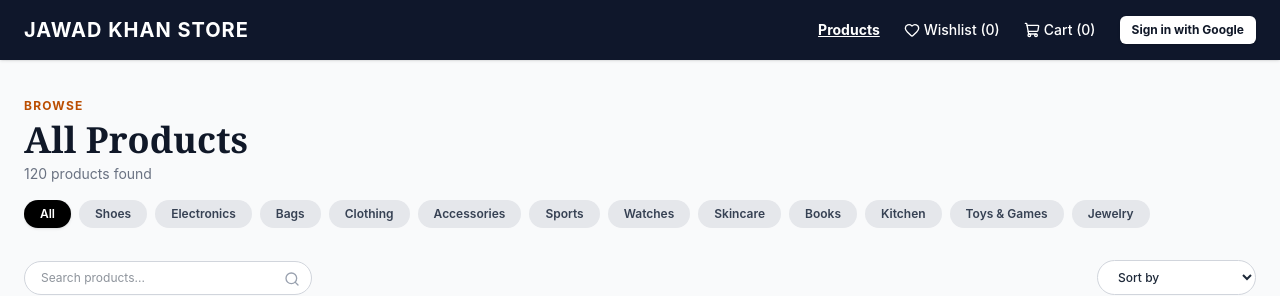
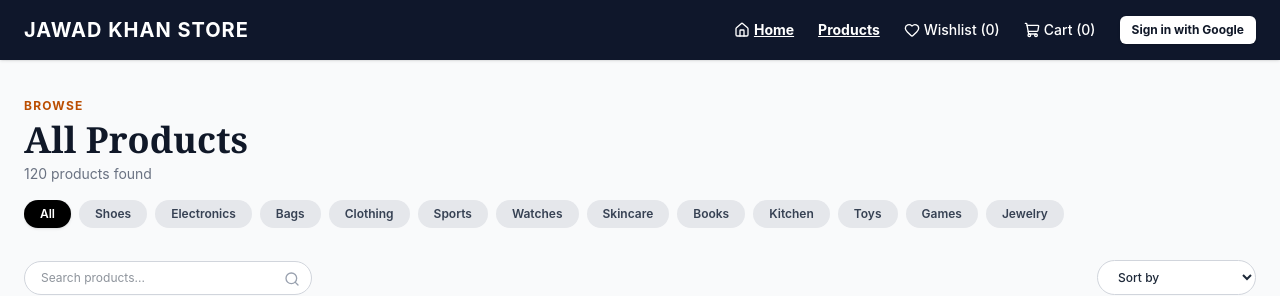
Before and after one commit to ranajawadkhan/Jawad-Khan-Store, a React (Vite) app in the folder client/: page / in a window 1280 px wide. Shown: the top 296 px of the page. Built offline with nearby package versions, Linux system fonts and the light colour scheme; the HTML template or start-up script is replaced by a standard one.

Commit message:
Updated navbar with Home button and category updates

```diff
--- a/client/src/App.jsx
+++ b/client/src/App.jsx
@@ -1,12 +1,11 @@
 import React, { useState } from 'react';
-import { Heart, ShoppingCart, Trash2, Plus, Minus, Search, CheckCircle, CreditCard, DollarSign } from 'lucide-react';
+import { Heart, ShoppingCart, Trash2, Plus, Minus, Search, CheckCircle, CreditCard, DollarSign, Home } from 'lucide-react';
 import { auth, provider, signInWithPopup, signOut } from './firebase';
 
 const categories = [
-  "All", "Shoes", "Electronics", "Bags", "Clothing", "Accessories", "Sports", "Watches", "Skincare", "Books", "Kitchen", "Toys & Games", "Jewelry"
+  "All", "Shoes", "Electronics", "Bags", "Clothing", "Sports", "Watches", "Skincare", "Books", "Kitchen", "Toys", "Games", "Jewelry"
 ];
 
-// Expanded product list with at least 10 products per main category
 const initialProducts = [
   // --- SHOES (10 Types) ---
   { id: 101, name: "Nike Air Max Stealth Black", category: "Shoes", price: 129.99, description: "Running Shoes - Lightweight breathable mesh.", image: "https://images.unsplash.com/photo-1542291026-7eec264c27ff?w=500" },
@@ -80,18 +79,6 @@ const initialProducts = [
   { id: 609, name: "Fitness Tracker Slim Band", category: "Watches", price: 34.99, description: "Fitness Bands - Step counter sleep monitor band.", image: "https://images.unsplash.com/photo-1575311373937-040b8e1fd5b6?w=500" },
   { id: 610, name: "Diver Style Waterproof Watch 200m", category: "Watches", price: 169.99, description: "Diving Watches - Rotating bezel luminescence watch.", image: "https://images.unsplash.com/photo-1548036328-c9fa89d128fa?w=500" },
 
-  // --- ACCESSORIES (10 Types) ---
-  { id: 701, name: "UV Protection Aviator Sunglasses", category: "Accessories", price: 29.99, description: "Sunglasses - Metal frame polarized glasses.", image: "https://images.unsplash.com/photo-1511499767150-a48a237f0083?w=500" },
-  { id: 702, name: "Genuine Leather RFID Wallet", category: "Accessories", price: 24.99, description: "Wallets - Bi-fold leather card holder wallet.", image: "https://images.unsplash.com/photo-1627123424574-724758594e93?w=500" },
-  { id: 703, name: "Reversible Leather Belt", category: "Accessories", price: 19.99, description: "Belts - Black/Brown dual side dress belt.", image: "https://images.unsplash.com/photo-1553062407-98eeb64c6a62?w=500" },
-  { id: 704, name: "Winter Knit Beanie Cap", category: "Accessories", price: 14.99, description: "Caps & Hats - Soft warm wool beanie.", image: "https://images.unsplash.com/photo-1576871337632-b9aef4c17ab9?w=500" },
-  { id: 705, name: "Adjustable Baseball Cap", category: "Accessories", price: 16.99, description: "Caps - Cotton sun visor casual cap.", image: "https://images.unsplash.com/photo-1588850561407-ed78c282e89b?w=500" },
-  { id: 706, name: "100% Cashmere Winter Scarf", category: "Accessories", price: 34.99, description: "Scarves - Soft warm neck wrap scarf.", image: "https://images.unsplash.com/photo-1520903920243-00d872a2d1c9?w=500" },
-  { id: 707, name: "Touchscreen Winter Leather Gloves", category: "Accessories", price: 27.99, description: "Gloves - Thermal lined phone compatible gloves.", image: "https://images.unsplash.com/photo-1542291026-7eec264c27ff?w=500" },
-  { id: 708, name: "Stainless Steel Keyring Organizer", category: "Accessories", price: 9.99, description: "Keychains - Compact multi-key clip holder.", image: "https://images.unsplash.com/photo-1584917865442-de89df76afd3?w=500" },
-  { id: 709, name: "Blue Light Blocking Glasses", category: "Accessories", price: 21.99, description: "Eyewear - Computer screen eye strain protection glasses.", image: "https://images.unsplash.com/photo-1572635196237-14b3f281503f?w=500" },
-  { id: 710, name: "Silver Cufflinks & Tie Clip Set", category: "Accessories", price: 29.99, description: "Formal Accessories - Gift box suit accessories.", image: "https://images.unsplash.com/photo-1599643478518-a784e5dc4c8f?w=500" },
-
   // --- SKINCARE (10 Types) ---
   { id: 801, name: "Hydrating Facial Moisturizer", category: "Skincare", price: 24.99, description: "Moisturizers - Deep moisture hyaluronic cream.", image: "https://images.unsplash.com/photo-1556228720-195a672e8a03?w=500" },
   { id: 802, name: "Vitamin C Brightening Serum", category: "Skincare", price: 29.99, description: "Serums - Anti-aging dark spot serum.", image: "https://images.unsplash.com/photo-1620916566398-39f1143ab7be?w=500" },
@@ -128,29 +115,41 @@ const initialProducts = [
   { id: 1009, name: "Glass Meal Prep Food Containers (5 Pack)", category: "Kitchen", price: 31.99, description: "Storage - Airtight leak-proof glass boxes.", image: "https://images.unsplash.com/photo-1584992236310-6edddc08acff?w=500" },
   { id: 1010, name: "Stainless Steel Electric Kettle 1.7L", category: "Kitchen", price: 29.99, description: "Appliances - Quick boil automatic shutoff kettle.", image: "https://images.unsplash.com/photo-1594212699903-ec8a3eca50f6?w=500" },
 
-  // --- TOYS & GAMES (10 Types) ---
-  { id: 1101, name: "Speed Rubik's Cube 3x3", category: "Toys & Games", price: 14.99, description: "Puzzles - Smooth rotating brain puzzle cube.", image: "https://images.unsplash.com/photo-1563089145-599997674d42?w=500" },
-  { id: 1102, name: "Remote Control High-Speed Off-Road Car", category: "Toys & Games", price: 49.99, description: "RC Toys - 4WD rechargeable monster truck.", image: "https://images.unsplash.com/photo-1594787318286-3d835c1d207f?w=500" },
-  { id: 1103, name: "Wooden Chess Set Board Game", category: "Toys & Games", price: 29.99, description: "Board Games - Handcrafted folding magnetic chess.", image: "https://images.unsplash.com/photo-1529699211952-734e80c4d42b?w=500" },
-  { id: 1104, name: "Classic Building Bricks Set (500 Pcs)", category: "Toys & Games", price: 39.99, description: "Building Toys - Creative block construction kit.", image: "https://images.unsplash.com/photo-1587654780291-39c9404d746b?w=500" },
-  { id: 1105, name: "Mini Indoor Basketball Hoop Set", category: "Toys & Games", price: 21.99, description: "Indoor Play - Over the door mini basket hoop.", image: "https://images.unsplash.com/photo-1519861531473-9200262188bf?w=500" },
-  { id: 1106, name: "HD Camera Mini Quadcopter Drone", category: "Toys & Games", price: 79.99, description: "Drones - Easy fly foldable beginner drone.", image: "https://images.unsplash.com/photo-1527977966376-1c8408f9f108?w=500" },
-  { id: 1107, name: "Soft Plush Teddy Bear 12-Inch", category: "Toys & Games", price: 16.99, description: "Plush - Ultra soft cuddly stuffed animal toy.", image: "https://images.unsplash.com/photo-1559454403-b8fb88521f11?w=500" },
-  { id: 1108, name: "Classic Family Card Game Pack", category: "Toys & Games", price: 9.99, description: "Card Games - Party game fun for kids & adults.", image: "https://images.unsplash.com/photo-1611891487122-207579d67d98?w=500" },
-  { id: 1109, name: "Water Blaster Squirt Gun", category: "Toys & Games", price: 12.99, description: "Outdoor Toys - Summer pool beach water toy.", image: "https://images.unsplash.com/photo-1530103862676-de8c9debad1d?w=500" },
-  { id: 1110, name: "Educational Science Microscope Kit", category: "Toys & Games", price: 34.99, description: "STEM Toys - Beginner lab microscope for kids.", image: "https://images.unsplash.com/photo-1532094349884-543bc11b234d?w=500" },
+  // --- TOYS (10 Types) ---
+  { id: 1101, name: "Classic Building Bricks Set (500 Pcs)", category: "Toys", price: 39.99, description: "Building Toys - Creative block construction kit.", image: "https://images.unsplash.com/photo-1587654780291-39c9404d746b?w=500" },
+  { id: 1102, name: "Remote Control High-Speed Off-Road Car", category: "Toys", price: 49.99, description: "RC Toys - 4WD rechargeable monster truck.", image: "https://images.unsplash.com/photo-1594787318286-3d835c1d207f?w=500" },
+  { id: 1103, name: "Soft Plush Teddy Bear 12-Inch", category: "Toys", price: 16.99, description: "Plush - Ultra soft cuddly stuffed animal toy.", image: "https://images.unsplash.com/photo-1559454403-b8fb88521f11?w=500" },
+  { id: 1104, name: "HD Camera Mini Quadcopter Drone", category: "Toys", price: 79.99, description: "Drones - Easy fly foldable beginner drone.", image: "https://images.unsplash.com/photo-1527977966376-1c8408f9f108?w=500" },
+  { id: 1105, name: "Educational Science Microscope Kit", category: "Toys", price: 34.99, description: "STEM Toys - Beginner lab microscope for kids.", image: "https://images.unsplash.com/photo-1532094349884-543bc11b234d?w=500" },
+  { id: 1106, name: "Water Blaster Squirt Gun", category: "Toys", price: 12.99, description: "Outdoor Toys - Summer pool beach water toy.", image: "https://images.unsplash.com/photo-1530103862676-de8c9debad1d?w=500" },
+  { id: 1107, name: "Mini Indoor Basketball Hoop Set", category: "Toys", price: 21.99, description: "Indoor Play - Over the door mini basket hoop.", image: "https://images.unsplash.com/photo-1519861531473-9200262188bf?w=500" },
+  { id: 1108, name: "Die-Cast Race Car Collection (5 Pack)", category: "Toys", price: 18.99, description: "Vehicles - Metallic mini racing cars set.", image: "https://images.unsplash.com/photo-1594787318286-3d835c1d207f?w=500" },
+  { id: 1109, name: "Interactive Robot Toy with Lights & Sound", category: "Toys", price: 29.99, description: "Electronic Toys - Dancing programmable robot.", image: "https://images.unsplash.com/photo-1563089145-599997674d42?w=500" },
+  { id: 1110, name: "Kids Wooden Musical Xylophone", category: "Toys", price: 15.99, description: "Musical Toys - Rainbow colored sound instrument.", image: "https://images.unsplash.com/photo-1512820790803-83ca734da794?w=500" },
+
+  // --- GAMES (10 Types) ---
+  { id: 1201, name: "Speed Rubik's Cube 3x3", category: "Games", price: 14.99, description: "Puzzles - Smooth rotating brain puzzle cube.", image: "https://images.unsplash.com/photo-1563089145-599997674d42?w=500" },
+  { id: 1202, name: "Wooden Chess Set Board Game", category: "Games", price: 29.99, description: "Board Games - Handcrafted folding magnetic chess.", image: "https://images.unsplash.com/photo-1529699211952-734e80c4d42b?w=500" },
+  { id: 1203, name: "Classic Family Card Game Pack", category: "Games", price: 9.99, description: "Card Games - Party game fun for kids & adults.", image: "https://images.unsplash.com/photo-1611891487122-207579d67d98?w=500" },
+  { id: 1204, name: "Deluxe Monopoly Strategy Board Game", category: "Games", price: 34.99, description: "Board Games - Real estate trading classic game.", image: "https://images.unsplash.com/photo-1611891487122-207579d67d98?w=500" },
+  { id: 1205, name: "Wood Tumble Tower Stacking Blocks", category: "Games", price: 19.99, description: "Party Games - 54 pcs natural timber blocks.", image: "https://images.unsplash.com/photo-1587654780291-39c9404d746b?w=500" },
+  { id: 1206, name: "Professional Dartboard Set with Darts", category: "Games", price: 39.99, description: "Pub Games - Official size bristled dart board.", image: "https://images.unsplash.com/photo-1534158914592-062992fbe900?w=500" },
+  { id: 1207, name: "1000-Piece Jigsaw Puzzle Landscape", category: "Games", price: 16.99, description: "Puzzles - Premium cardboard scenic puzzle.", image: "https://images.unsplash.com/photo-1563089145-599997674d42?w=500" },
+  { id: 1208, name: "Fast Paced Tabletop Foosball Game", category: "Games", price: 44.99, description: "Tabletop Games - Mini soccer table arcade game.", image: "https://images.unsplash.com/photo-1614632537190-23e4146777db?w=500" },
+  { id: 1209, name: "Strategy Dominoes Double Six Set", category: "Games", price: 12.99, description: "Tile Games - Durable tin box domino set.", image: "https://images.unsplash.com/photo-1611891487122-207579d67d98?w=500" },
+  { id: 1210, name: "Magnetic Travel Backgammon & Checkers", category: "Games", price: 21.99, description: "Board Games - Portable 2-in-1 strategy set.", image: "https://images.unsplash.com/photo-1529699211952-734e80c4d42b?w=500" },
 
   // --- JEWELRY (10 Types) ---
-  { id: 1201, name: "Silver Pendant Necklace", category: "Jewelry", price: 45.00, description: "Necklaces - Sterling silver chain crystal pendant.", image: "https://images.unsplash.com/photo-1599643478518-a784e5dc4c8f?w=500" },
-  { id: 1202, name: "Gold Plated Hoop Earrings", category: "Jewelry", price: 29.99, description: "Earrings - Lightweight polished gold hoops.", image: "https://images.unsplash.com/photo-1630019852942-f89202989a59?w=500" },
-  { id: 1203, name: "Adjustable Crystal Tennis Bracelet", category: "Jewelry", price: 39.99, description: "Bracelets - Sparkly cubic zirconia bracelet.", image: "https://images.unsplash.com/photo-1611591475777-233ca706508c?w=500" },
-  { id: 1204, name: "Classic Solitaire Engagement Ring", category: "Jewelry", price: 89.99, description: "Rings - Sterling silver crystal solitaire ring.", image: "https://images.unsplash.com/photo-1605100804763-247f67b3557e?w=500" },
-  { id: 1205, name: "Freshwater Pearl Strand Necklace", category: "Jewelry", price: 79.99, description: "Pearls - Elegant cultured pearl choker necklace.", image: "https://images.unsplash.com/photo-1599643478518-a784e5dc4c8f?w=500" },
-  { id: 1206, name: "Men Titanium Carbide Black Ring", category: "Jewelry", price: 24.99, description: "Rings - Matte finish durable band ring.", image: "https://images.unsplash.com/photo-1603561591411-07134e71a2a9?w=500" },
-  { id: 1207, name: "Rose Gold Butterfly Studs", category: "Jewelry", price: 19.99, description: "Earrings - Cute minimalist hypoallergenic studs.", image: "https://images.unsplash.com/photo-1630019852942-f89202989a59?w=500" },
-  { id: 1208, name: "Vintage Locket Necklace Silver", category: "Jewelry", price: 34.99, description: "Lockets - Openable picture holder pendant.", image: "https://images.unsplash.com/photo-1599643478518-a784e5dc4c8f?w=500" },
-  { id: 1209, name: "Charm Bracelet with Beads", category: "Jewelry", price: 49.99, description: "Bracelets - Silver chain charm bead wristband.", image: "https://images.unsplash.com/photo-1611591475777-233ca706508c?w=500" },
-  { id: 1210, name: "Layered Chain Anklet Silver", category: "Jewelry", price: 14.99, description: "Anklets - Beach style adjustable ankle bracelet.", image: "https://images.unsplash.com/photo-1611591475777-233ca706508c?w=500" }
+  { id: 1301, name: "Silver Pendant Necklace", category: "Jewelry", price: 45.00, description: "Necklaces - Sterling silver chain crystal pendant.", image: "https://images.unsplash.com/photo-1599643478518-a784e5dc4c8f?w=500" },
+  { id: 1302, name: "Gold Plated Hoop Earrings", category: "Jewelry", price: 29.99, description: "Earrings - Lightweight polished gold hoops.", image: "https://images.unsplash.com/photo-1630019852942-f89202989a59?w=500" },
+  { id: 1303, name: "Adjustable Crystal Tennis Bracelet", category: "Jewelry", price: 39.99, description: "Bracelets - Sparkly cubic zirconia bracelet.", image: "https://images.unsplash.com/photo-1611591475777-233ca706508c?w=500" },
+  { id: 1304, name: "Classic Solitaire Engagement Ring", category: "Jewelry", price: 89.99, description: "Rings - Sterling silver crystal solitaire ring.", image: "https://images.unsplash.com/photo-1605100804763-247f67b3557e?w=500" },
+  { id: 1305, name: "Freshwater Pearl Strand Necklace", category: "Jewelry", price: 79.99, description: "Pearls - Elegant cultured pearl choker necklace.", image: "https://images.unsplash.com/photo-1599643478518-a784e5dc4c8f?w=500" },
+  { id: 1306, name: "Men Titanium Carbide Black Ring", category: "Jewelry", price: 24.99, description: "Rings - Matte finish durable band ring.", image: "https://images.unsplash.com/photo-1603561591411-07134e71a2a9?w=500" },
+  { id: 1307, name: "Rose Gold Butterfly Studs", category: "Jewelry", price: 19.99, description: "Earrings - Cute minimalist hypoallergenic studs.", image: "https://images.unsplash.com/photo-1630019852942-f89202989a59?w=500" },
+  { id: 1308, name: "Vintage Locket Necklace Silver", category: "Jewelry", price: 34.99, description: "Lockets - Openable picture holder pendant.", image: "https://images.unsplash.com/photo-1599643478518-a784e5dc4c8f?w=500" },
+  { id: 1309, name: "Charm Bracelet with Beads", category: "Jewelry", price: 49.99, description: "Bracelets - Silver chain charm bead wristband.", image: "https://images.unsplash.com/photo-1611591475777-233ca706508c?w=500" },
+  { id: 1310, name: "Layered Chain Anklet Silver", category: "Jewelry", price: 14.99, description: "Anklets - Beach style adjustable ankle bracelet.", image: "https://images.unsplash.com/photo-1611591475777-233ca706508c?w=500" }
 ];
 
 export default function App() {
@@ -244,11 +243,20 @@ export default function App() {
     <div className="bg-gray-50 min-h-screen text-gray-800 font-sans">
       {/* Top Navbar */}
       <nav className="bg-slate-900 text-white px-6 py-4 flex items-center justify-between shadow-sm sticky top-0 z-50">
-        <button onClick={() => setCurrentPage('products')} className="text-xl font-bold tracking-wider uppercase focus:outline-none">
+        <button onClick={() => { setCurrentPage('products'); setSelectedCategory('All'); }} className="text-xl font-bold tracking-wider uppercase focus:outline-none">
           JAWAD KHAN STORE
         </button>
 
         <div className="flex items-center space-x-6 text-sm font-medium">
+          {/* Home Button Added Here */}
+          <button
+            onClick={() => { setCurrentPage('products'); setSelectedCategory('All'); }}
+            className={`flex items-center space-x-1 hover:text-gray-300 transition ${currentPage === 'products' ? 'text-white font-bold underline' : ''}`}
+          >
+            <Home className="w-4 h-4" />
+            <span>Home</span>
+          </button>
+
           <button onClick={() => setCurrentPage('products')} className={`hover:text-gray-300 transition ${currentPage === 'products' ? 'text-white font-bold underline' : ''}`}>
             Products
           </button>
```
